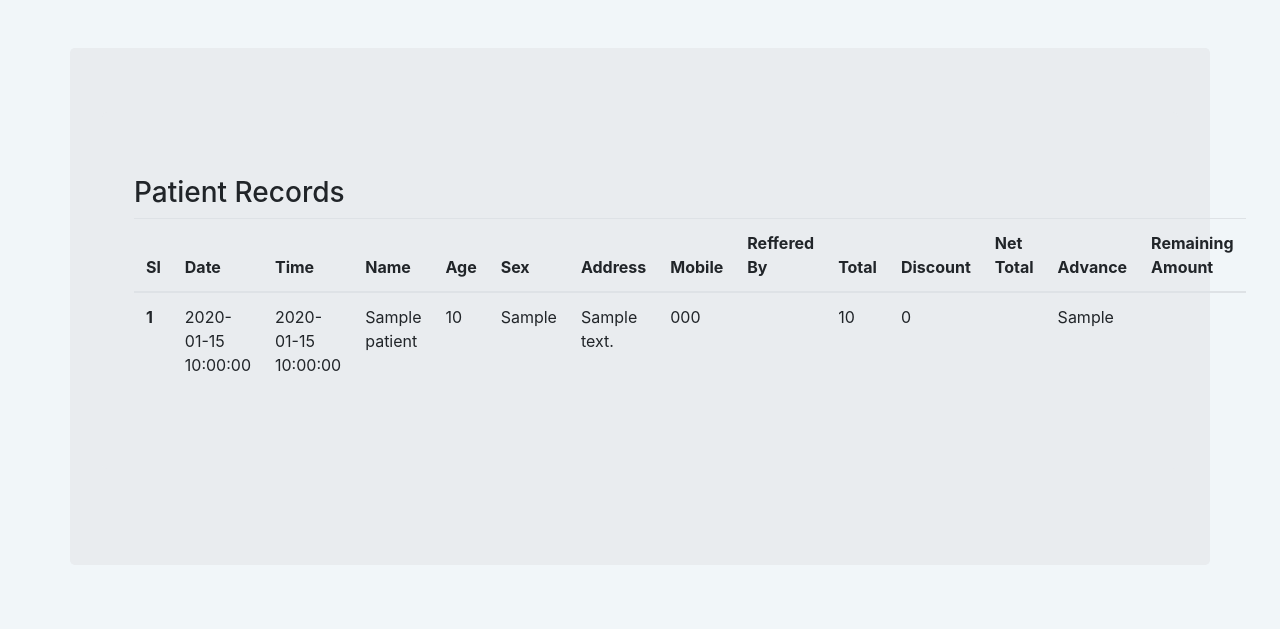
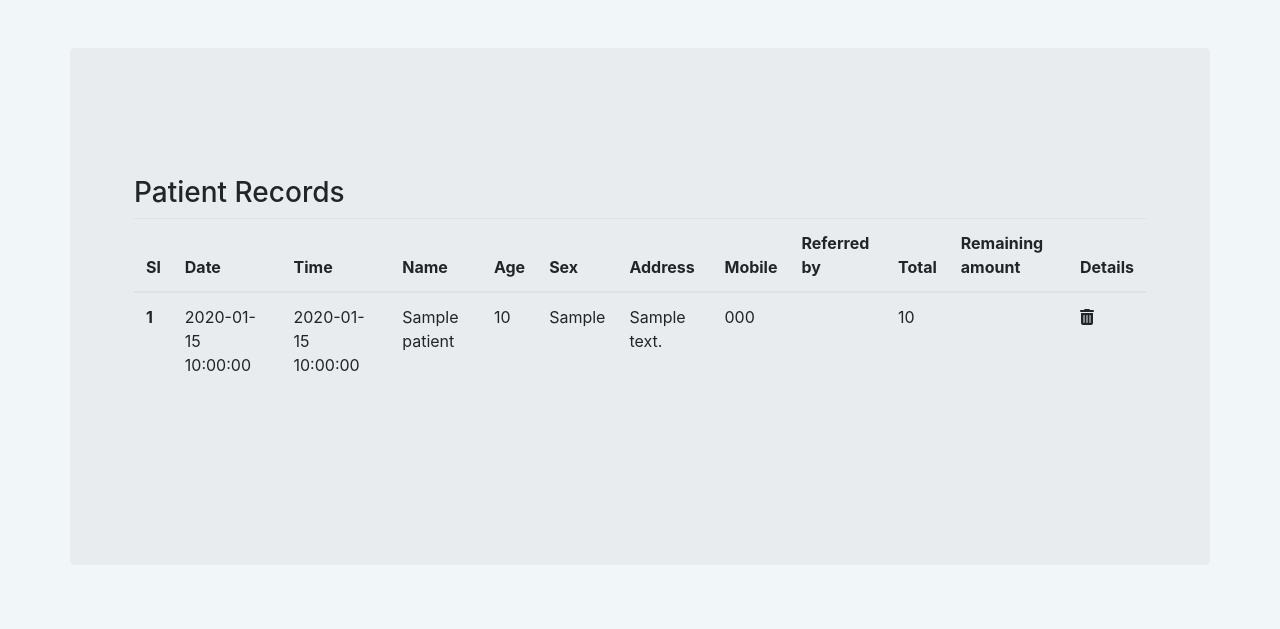
Before and after one commit to CodeArtisanRiz/Lab, a PHP site: page /patientList.php in a window 1280 px wide. Shown: the top 629 px of the page. Run offline with PHP 8.4, Linux system fonts and the light colour scheme; tables that the repository leaves empty or names only in its code hold one stand-in row (values such as "Sample post"); data that the repository does not hold is empty; some libraries are stand-ins or nearby versions.

Commit message:
Update patientList.php

```diff
--- a/patientList.php
+++ b/patientList.php
@@ -39,14 +39,14 @@
                                 <th scope="col ">Sex</th>
                                 <th scope="col ">Address</th>
                                 <th scope="col ">Mobile</th>
-                                <th scope="col ">Reffered By</th>
+                                <th scope="col ">Referred by</th>
                                 <th scope="col ">Total</th>
-                                <th scope="col ">Discount</th>
+                                <!-- <th scope="col ">Discount</th>
                                 <th scope="col ">Net Total</th>
-                                <th scope="col ">Advance</th>
-                                <th scope="col ">Remaining Amount</th>
+                                <th scope="col ">Advance</th> -->
+                                <th scope="col ">Remaining amount</th>
 
-                                <!-- <th scope="col " colspan="2">Operations</th> -->
+                                <th scope="col ">Details</th>
 
                             </tr>
                         </thead>
@@ -71,17 +71,16 @@
                                     <td><?php echo $res['sex']; ?></td>
                                     <td><?php echo $res['address']; ?></td>
                                     <td><?php echo $res['mobile']; ?></td>
-                                    <td><?php echo $res['refferedBy']; ?></td>
+                                    <td><?php echo $res['referredBy']; ?></td>
                                     <td><?php echo $res['total']; ?></td>
-                                    <td><?php echo $res['discount']; ?></td>
-                                    <td><?php echo $res['netTotal']; ?></td>
-                                    <td><?php echo $res['advance']; ?></td>
+
                                     <td><?php echo $res['remainingAmt']; ?></td>
 
                                     <!--HyperLink for Edditing/Updating data in database, by passing every data in a variable. -->
                                     <!-- <td><a href="docUpdate.php?ids=<?php echo $res['did']?>&dn=<?php echo $res['dname']?>&qu=<?php echo $res['quali']?>&sp=<?php echo $res['special']?>&mb=<?php echo $res['mobile']?>&rc=<?php echo $res['refcent'] ?>"><i class="fa fa-edit" aria-hidden="true"></i></a></td> -->
                                     <!--HyperLink for Deleting data in database through Doctor's ID (did). -->
-                                    <!-- <td><a href="assets/process/docDel.php?ids=<?php echo $res['did']?>"><i class="fa fa-trash" aria-hidden="true"></i></a></td> -->
+                                    <!-- <button id="myBtn">View Details</button> -->
+                                    <td><i class="fa fa-trash" aria-hidden="true"></i></a></td>
                                 </tr>
                             <?php
                             }
```
